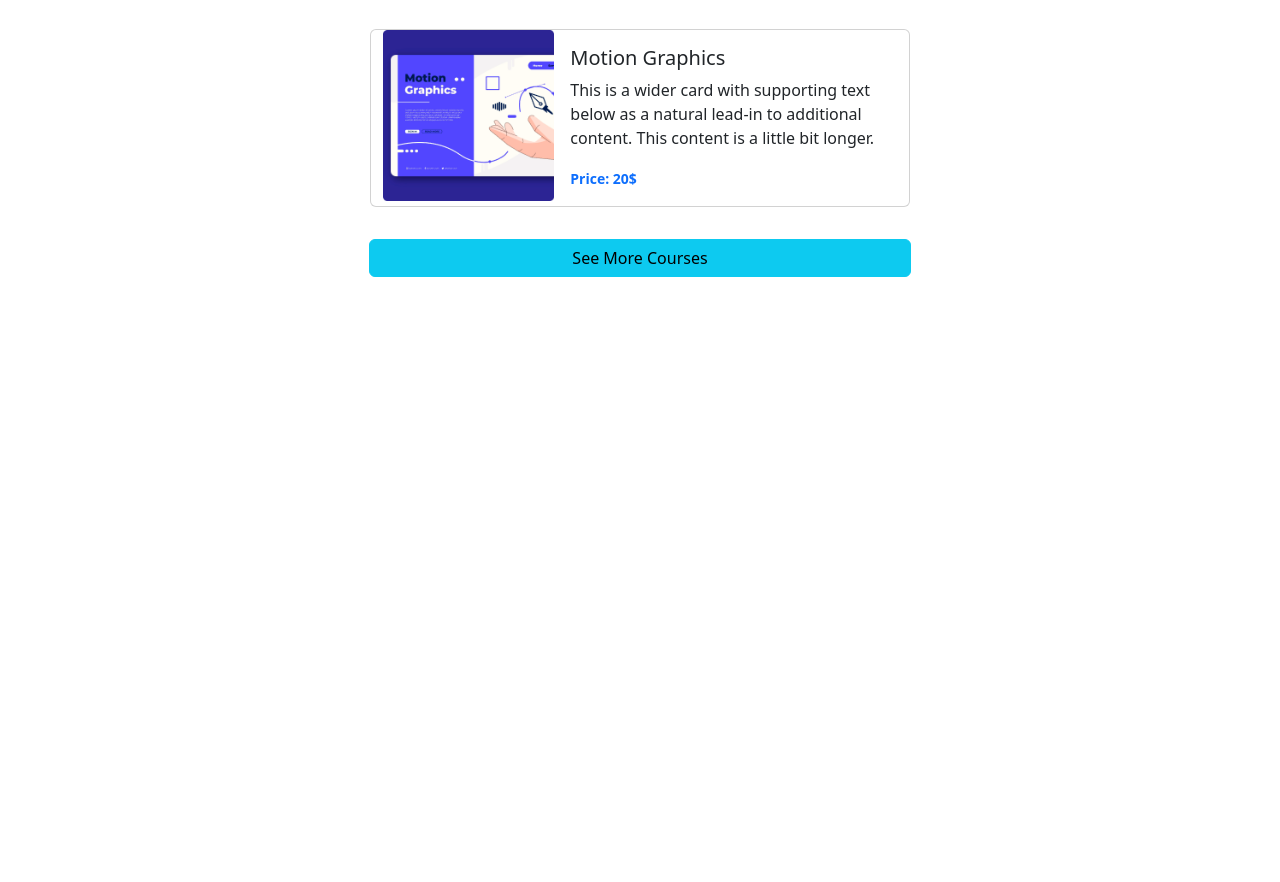
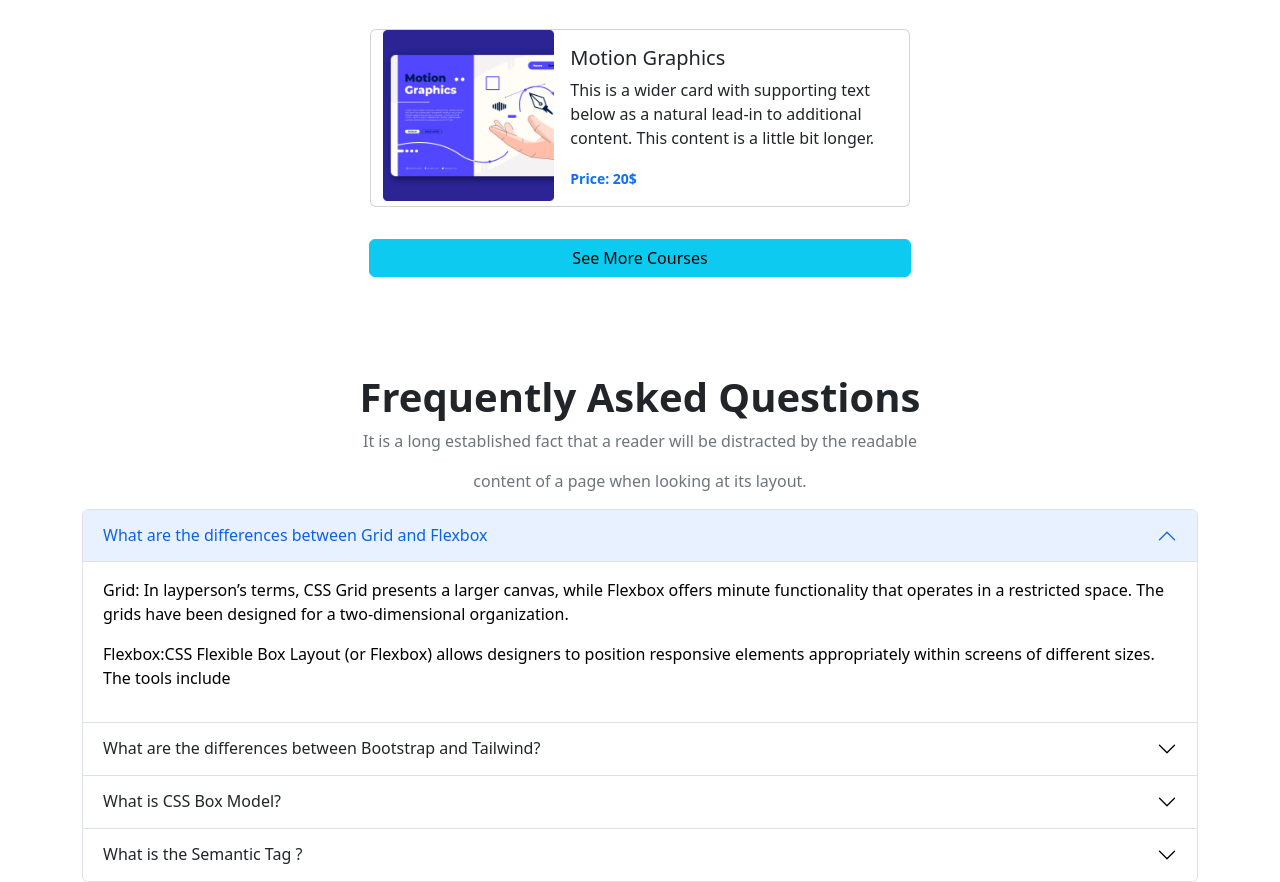
Before and after one commit to tanimtorikul/bootstrap-assignment, a plain HTML site: page index.html in a window 1280 px wide. Shown: the part 2006-2888 px from the top of the page. Before the commit the page ends 2299 px from the top, so only its background shows below. Drawn offline with nearby package versions, Linux system fonts and the light colour scheme.

Commit message:
faq added

```diff
--- a/index.html
+++ b/index.html
@@ -202,7 +202,68 @@
 
                     <!-- feedback area -->
                      <!-- FAQ area -->
-
+                     <section class="pt-5 mt-5">
+                        <div class="text-center">
+                        <h1 class="fw-bold">Frequently Asked Questions</h1>
+                        <p class="text-secondary">It is a long established fact that a reader will be distracted by the readable</p>
+                        <p class="text-secondary">content of a page when looking at its layout.</p>
+                    </div>
+                    <!-- questions -->
+                         <div class="accordion" id="accordionExample">
+                            <div class="accordion-item">
+                            <h2 class="accordion-header" id="headingOne">
+                                <button class="accordion-button" type="button" data-bs-toggle="collapse" data-bs-target="#collapseOne" aria-expanded="true" aria-controls="collapseOne">What are the differences between Grid and Flexbox</button>
+                            </h2>
+                            <div id="collapseOne" class="accordion-collapse collapse show" aria-labelledby="headingOne"
+                                data-bs-parent="#accordionExample">
+                                <div class="accordion-body">
+                                    <p>Grid: In layperson’s terms, CSS Grid presents a larger canvas, while Flexbox offers minute functionality that operates in a restricted space. The grids have been designed for a two-dimensional organization.</p>
+                                    <p>Flexbox:CSS Flexible Box Layout (or Flexbox) allows designers to position responsive elements appropriately within screens of different sizes. The tools include</p>
+                                </div>
+                            </div>
+                        </div>
+                        <div class="accordion-item">
+                            <h2 class="accordion-header" id="headingTwo">
+                                <button class="accordion-button collapsed" type="button" data-bs-toggle="collapse"
+                                    data-bs-target="#collapseTwo" aria-expanded="false" aria-controls="collapseTwo">What are the differences between Bootstrap and Tailwind?</button>
+                            </h2>
+                            <div id="collapseTwo" class="accordion-collapse collapse" aria-labelledby="headingTwo"
+                                data-bs-parent="#accordionExample">
+                                <div class="accordion-body">
+                                    <p>Tailwind: Tailwind CSS offers flexibility to transform the "look and feel" of theelements. You may think that it's not at all convenient to write a lot of classes.That's where component extraction comes. You can bundle these classes into one and name it as you want. It's similar to creating a Bootstrap-like framework.</p>
+                                    <p>Bootstrap: Tailwind CSS offers flexibility to transform the "look and feel" of the elements. You may think that it's not at all convenient to write a lot of classes.
+                                        That's where component extraction comes. You can bundle these classes into one and it as you want. It's similar to creating a Bootstrap-like framework.</p>
+                                </div>
+                            </div>
+                        </div>
+                        <div class="accordion-item">
+                            <h2 class="accordion-header" id="headingThree">
+                                <button class="accordion-button collapsed" type="button" data-bs-toggle="collapse"
+                                    data-bs-target="#collapseThree" aria-expanded="false" aria-controls="collapseThree">What is CSS Box Model?</button>
+                            </h2>
+                            <div id="collapseThree" class="accordion-collapse collapse" aria-labelledby="headingThree"
+                                data-bs-parent="#accordionExample">
+                                <div class="accordion-body">
+                                    <p>When laying out a document, the browser's rendering engine represents each element as a rectangular box according to the standard CSS basic box model. CSS determines the size, position, and properties (color, background, border size, etc.) of these boxes. Every box is composed of four parts (or areas), defined by their respective edges: the content edge, padding edge, border edge, and margin edge.</p>
+                                </div>
+                            </div>
+                        </div>
+                            <div class="accordion-item">
+                            <h2 class="accordion-header" id="headingThree">
+                                <button class="accordion-button collapsed" type="button" data-bs-toggle="collapse"
+                                    data-bs-target="#collapseThree" aria-expanded="false" aria-controls="collapseThree">What is the Semantic Tag ?</button>
+                            </h2>
+                            <div id="collapseThree" class="accordion-collapse collapse" aria-labelledby="headingThree"
+                                data-bs-parent="#accordionExample">
+                                <div class="accordion-body">
+                                    <p>In HTML, for example, the
+                                    <h1> element is a semantic element, which gives the text it wraps around the role (or
+                                        meaning) of "a top level heading on your page."</p>
+                                </div>
+                            </div>
+                        </div>
+                    </div>
+                </section>
 
                      <!-- FAQ ends -->
     </main>
```
